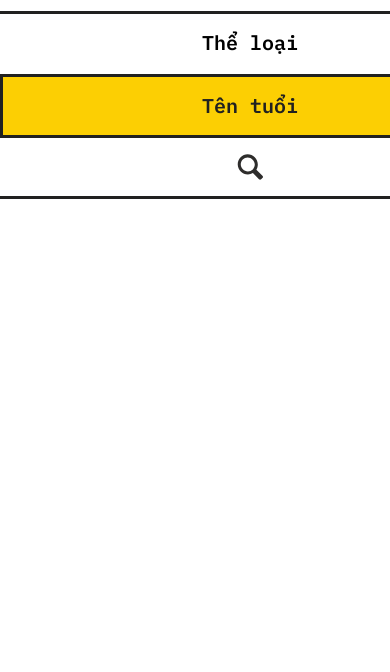
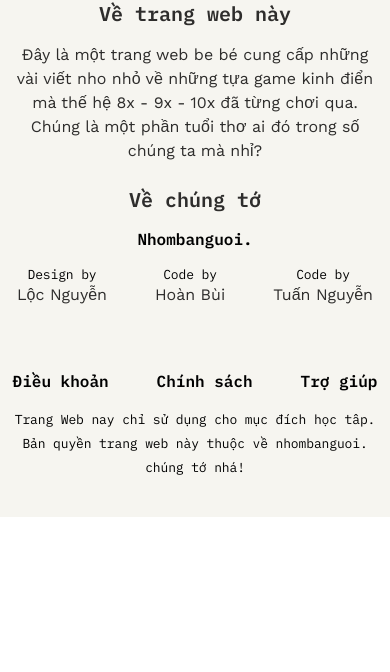
Before and after one commit to lycuong99/game_thung, a plain HTML site: page src/index.html in a window 390 px wide. Shown: the part 172-844 px from the top of the page. Drawn offline with nearby package versions, Linux system fonts and the light colour scheme.

Commit message:
update footer

```diff
--- a/src/assets/css/footer.css
+++ b/src/assets/css/footer.css
@@ -0,0 +1,127 @@
+footer {
+    background-color: var(--gray-6);
+    min-height: 440px;
+
+    width: 100vw;
+    padding-top: 64px;
+    padding-bottom: 37px;
+}
+footer .logosection {
+    margin-bottom: 49px;
+}
+footer .logosection img {
+    /* height: 55px;
+   width: 235px; */
+}
+footer .container {
+    display: flex;
+    flex-direction: column;
+    margin: auto;
+}
+
+.copyright-wrapper p {
+    text-align: right;
+    letter-spacing: -0.01em;
+    color: #000000;
+    font-weight: normal;
+    font-size: 13px;
+    line-height: 24px;
+    font-family: "IBM Plex Mono", monospace;
+}
+
+.information-section {
+    display: flex;
+    flex-direction: row;
+}
+
+.member-list-info {
+    display: flex;
+    flex-direction: row;
+}
+
+.copyright-wrapper,
+.copyright-wrapper ul {
+    display: flex;
+    flex-direction: row;
+}
+footer ul {
+    text-decoration: none;
+    list-style: none;
+}
+.web-info {
+    margin-right: 110px;
+    display: flex;
+    flex-direction: column;
+}
+.web-info .body2 {
+    max-width: 550px;
+}
+
+.copyright-wrapper {
+    align-items: center;
+    justify-content: space-between;
+    margin-top: 64px;
+}
+.copyright-wrapper p {
+    max-width: 453px;
+}
+
+/* .group-info .label1{
+    margin-bottom: 16px;
+} */
+
+.information-section .subtitle1,.group-info .label1 {
+    margin-bottom: 16px;
+}
+
+footer li:not(:last-child) {
+    margin-right: 48px;
+}
+.group-info-content {
+    display: flex;
+    flex-direction: column;
+}
+@media screen and (max-width: 1000px) {
+    footer {
+        padding-top: 37px;
+        text-align: center;
+    }
+    .information-section,
+    .copyright-wrapper {
+        display: flex;
+        flex-direction: column;
+    }
+    footer .logosection {
+        margin: auto;
+        margin-bottom: 16px;
+    }
+    .web-info {
+        margin-right: 0;
+    }
+
+    .web-info {
+        align-items: center;
+        text-align: center;
+        margin-bottom: 24px;
+    }
+    .group-info-content {
+        align-items: center;
+    }
+
+    .information-section .subtitle1 {
+        margin-bottom: 16px;
+        text-align: center;
+    }
+
+    /* .web-info .body2 {
+       padding-left: 12px;
+       padding-right: 12px;
+    } */
+    /* .copyright-wrapper {
+        margin-top: 16px;
+    } */
+    .copyright-wrapper p {
+        text-align: center;
+        margin-top: 16px;
+    }
+}
--- a/src/assets/css/header.css
+++ b/src/assets/css/header.css
@@ -35,17 +35,46 @@
 .nav-container-mobile {
     display: none;
 }
+
+
 @media screen and (max-width: 1000px) {
     .nav-container {
-        /* display: none; */
+        display: none;
+        /* height: 0; */
+        transform: scaleY(1);
+        perspective: 1000px;
         width: 100vw;
         position: fixed;
         top: 64px;
+        transform-origin: top center;
         left: 0px;
+        transition: transform 0.5s ease-in 0.25s;
+        animation: growDown 300ms ease-in-out;
+        overflow-y: hidden;
+    }
+
+    .show{
+        display: block;
+    }
+
+
+    @keyframes growDown {
+        0% {
+            transform: scaleY(0);
+        }
+        80% {
+            transform: scaleY(1.1);
+        }
+        100% {
+            transform: scaleY(1);
+        }
     }
 
     .nav-container-mobile {
-        display: block;
+        /* display: block; */
+        padding-right: 14px;
+        display: flex;
+        align-items: center;
     }
 }
 
@@ -185,7 +214,8 @@ a {
     }
 }
 .dropdown-item-icon {
-    padding-right: 13px;
+    padding-right: 15px;
+    display: flex;
 }
 .second-dropdown {
     /* top: -3px;
@@ -206,7 +236,7 @@ a {
         width: 100%;
         /* margin-top: 13px; */
     }
-    .first-dropdown:hover .second-dropdown {
+    .first-dropdown:hover .dropdown-item:hover .second-dropdown {
         margin-top: 13px;
     }
 
--- a/src/assets/css/style.css
+++ b/src/assets/css/style.css
@@ -24,9 +24,81 @@ html * {
   box-sizing: border-box;
   margin: 0;
 }
-body{
+body {
   overflow-x: hidden;
 }
 ul {
   padding: 0;
 }
+
+.subtitle1 {
+  font-size: 20px;
+  font-weight: 600;
+  font-family: "IBM Plex Mono", monospace;
+  /* letter-spacing: -2%; */
+  color: var(--gray-2);
+  line-height: 26px;
+}
+
+.subtitle2 {
+  font-size: 20px;
+  font-weight: 400;
+  line-height: 36px;
+  font-family: "Work Sans", sans-serif;
+  color: var(--gray-2);
+}
+.body1 {
+  font-weight: 400;
+  font-family: "Work Sans", sans-serif;
+  font-size: 20px;
+  line-height: 36px;
+  color: var(--gray-2);
+}
+.body2 {
+  font-weight: 400;
+  font-family: "Work Sans", sans-serif;
+  font-size: 16px;
+  line-height: 24px;
+  color: var(--gray-2);
+}
+
+/* Label M */
+.label1 {
+  font-weight: 600;
+  font-size: 16px;
+  line-height: 21px;
+  font-family: "IBM Plex Mono", monospace;
+}
+/* label L */
+.label2 {
+  font-family: "Work Sans", sans-serif;
+  font-weight: 600;
+  font-size: 16px;
+  line-height: 19px;
+}
+
+.caption1 {
+  font-family: "IBM Plex Mono", monospace;
+  font-style: normal;
+  font-weight: 400;
+  font-size: 13px;
+  line-height: 17px;
+  letter-spacing: -0.01em;
+}
+
+.caption2 {
+  font-family: "IBM Plex Mono", monospace;
+  font-style: normal;
+  font-weight: 400;
+  font-size: 16px;
+  line-height: 21px;
+  letter-spacing: -0.02em;
+}
+
+
+
+.container{
+  max-width: 1320px;
+  padding-left: 12px;
+  padding-right: 12px;
+}
--- a/src/assets/js/main.js
+++ b/src/assets/js/main.js
@@ -15,6 +15,17 @@ $(document).ready(function () {
 
     // );
 
+    $('#nav-menu-button').click(function (e) {
+        // e.preventDefault();
+
+        if ($('#main-navbar').css('display') == 'none') {
+            $('#main-navbar').addClass('show');
+
+        } else {
+            $('#main-navbar').removeClass('show');
+        }
+    });
+
     $.fn.isInViewport = function () {
         var elementTop = $(this).offset().top;
         var elementBottom = elementTop + $(this).outerHeight();
@@ -31,9 +42,8 @@ $(document).ready(function () {
 
     $(window).on('resize', function () {
 
-        if ($("#the-loai-menu")
-            .prop('scrollWidth') > $("#the-loai-menu").width()) {
-           console.log('SHOW');
+        if ($(window).width() > 1000) {
+            $('#main-navbar').removeClass('show');
         }
     });
 })
--- a/src/index.html
+++ b/src/index.html
@@ -19,6 +19,7 @@
     />
     <link rel="stylesheet" href="./assets/css/style.css" />
     <link rel="stylesheet" href="./assets/css/header.css" />
+    <link rel="stylesheet" href="./assets/css/footer.css" />
     <script
       src="https://code.jquery.com/jquery-3.6.0.slim.min.js"
       integrity="sha256-u7e5khyithlIdTpu22PHhENmPcRdFiHRjhAuHcs05RI="
@@ -33,7 +34,7 @@
             <img src="./assets/images/logo01.svg" alt="GameThung Logo"
           /></a>
         </div>
-        <nav class="nav-container">
+        <nav class="nav-container" id="main-navbar">
           <ul class="nav-list">
             <li class="nav-item">
               <a href="#"><span> Nổi bật </span></a>
@@ -90,13 +91,62 @@
             </li>
           </ul>
         </nav>
-        <nav class="nav-container-mobile">
-          <a href="#">
-            <img src="./assets/images/menu-icon-small.svg" />
-          </a>
-        </nav>
+        <button class="nav-container-mobile" id="nav-menu-button">
+          <img src="./assets/images/menu-icon-small.svg" />
+        </button>
       </div>
     </header>
+
+    <footer>
+      <div class="container">
+        <div class="logosection">
+          <a href="/">
+            <img src="./assets/images/logo02.svg" alt="GameThung Logo"
+          /></a>
+        </div>
+        <div class="information-section">
+          <div class="web-info">
+            <div class="subtitle1">Về trang web này</div>
+            <div class="body2">
+              Đây là một trang web be bé cung cấp những vài viết nho nhỏ về
+              những tựa game kinh điển mà thế hệ 8x - 9x - 10x đã từng chơi qua.
+              Chúng là một phần tuổi thơ ai đó trong số chúng ta mà nhỉ?
+            </div>
+          </div>
+          <div class="group-info">
+            <div class="subtitle1">Về chúng tớ</div>
+            <div class="group-info-content">
+              <div class="label1">Nhombanguoi.</div>
+              <ul class="member-list-info">
+                <li>
+                  <span class="caption1">Design by</span>
+                  <div class="body2">Lộc Nguyễn</div>
+                </li>
+                <li>
+                  <span class="caption1">Code by</span>
+                  <div class="body2">Hoàn Bùi</div>
+                </li>
+                <li>
+                  <span class="caption1">Code by</span>
+                  <div class="body2">Tuấn Nguyễn</div>
+                </li>
+              </ul>
+            </div>
+          </div>
+        </div>
+        <div class="copyright-wrapper">
+          <ul>
+            <li class="label1">Điều khoản</li>
+            <li class="label1">Chính sách</li>
+            <li class="label1">Trợ giúp</li>
+          </ul>
+          <p>
+            Trang Web nay chỉ sử dụng cho mục đích học tâp. Bản quyền trang web
+            này thuộc về nhombanguoi. chúng tớ nhá!
+          </p>
+        </div>
+      </div>
+    </footer>
     <script src="./assets/js/main.js"></script>
   </body>
 </html>
```
Also changed, not shown: src/assets/images/logo02.svg (added).
